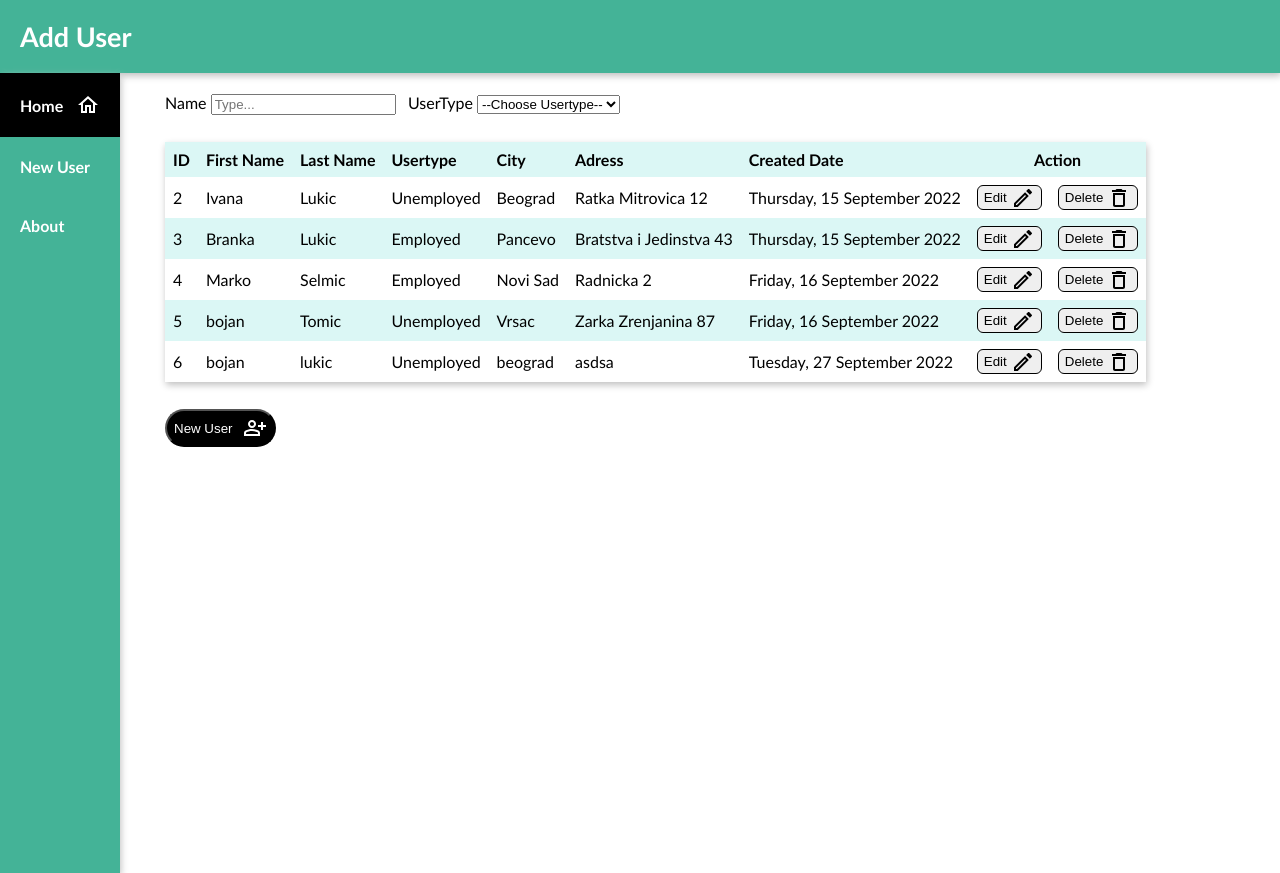
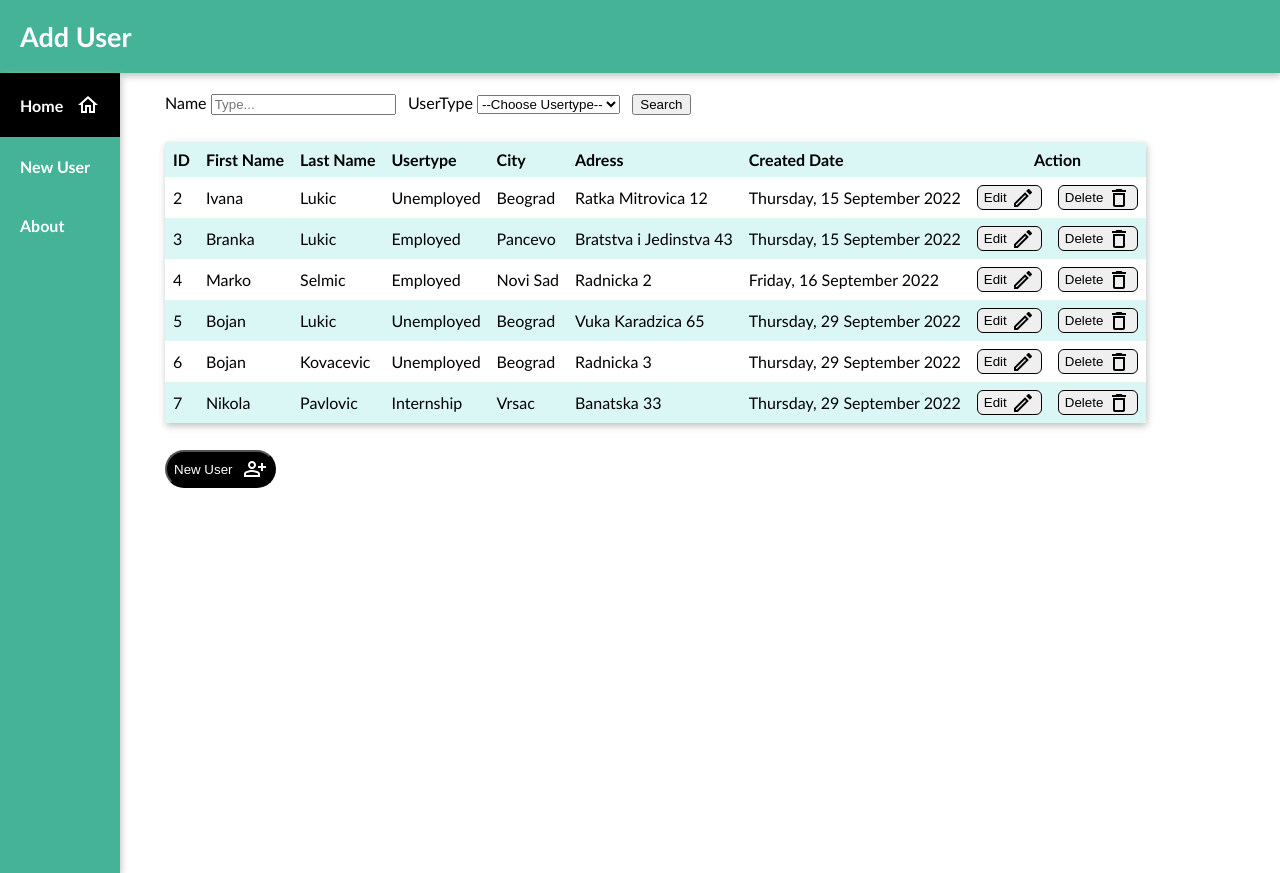
Before and after one commit to bojanlukic/React-Add-User, a React (Create React App) app: page / in a window 1280 px wide. Built offline with nearby package versions, Linux system fonts and the light colour scheme; data requests are answered from the project's data file.

Commit message:
Search button done

```diff
--- a/db.json
+++ b/db.json
@@ -30,23 +30,31 @@
       "id": 4
     },
     {
-      "firstName": "bojan",
-      "lastName": "Tomic",
+      "firstName": "Bojan",
+      "lastName": "Lukic",
       "userType": "Unemployed",
-      "city": "Vrsac",
-      "adress": "Zarka Zrenjanina 87",
-      "createdDate": "Friday, 16 September 2022",
-      "id": 5,
-      "ModifiedDate": "Tuesday, 27 September 2022"
+      "city": "Beograd",
+      "adress": "Vuka Karadzica 65",
+      "createdDate": "Thursday, 29 September 2022",
+      "id": 5
     },
     {
-      "firstName": "bojan",
-      "lastName": "lukic",
+      "firstName": "Bojan",
+      "lastName": "Kovacevic",
       "userType": "Unemployed",
-      "city": "beograd",
-      "adress": "asdsa",
-      "createdDate": "Tuesday, 27 September 2022",
+      "city": "Beograd",
+      "adress": "Radnicka 3",
+      "createdDate": "Thursday, 29 September 2022",
       "id": 6
+    },
+    {
+      "firstName": "Nikola",
+      "lastName": "Pavlovic",
+      "userType": "Internship",
+      "city": "Vrsac",
+      "adress": "Banatska 33",
+      "createdDate": "Thursday, 29 September 2022",
+      "id": 7
     }
   ]
 }
--- a/src/components/EditPersonForm.js
+++ b/src/components/EditPersonForm.js
@@ -43,7 +43,7 @@ function EditPersonForm() {
     });
   };
 
-  const submit = (e) => {
+  const handlerOnClick = (e) => {
     e.preventDefault();
     console.log("Submitujemo podatke za izmenu korisnika:", state);
 
@@ -53,7 +53,7 @@ function EditPersonForm() {
       month: "long",
       day: "numeric",
     };
-    const date = new Date(Date.now());
+    const date = new Date();
     const dateFormated = date.toLocaleString("en-GB", options);
 
     fetch(`http://localhost:3000/PERSON/${id}`, {
@@ -67,7 +67,7 @@ function EditPersonForm() {
       }),
     })
       .then((res) => {
-        console.log("Uspesno izmenjena osoba", id);
+        console.log(`Uspesno izmenjena osoba ${id}`);
         navigate("/");
       })
       .catch((err) => console.log("Greska,pogresna URL adresa!", err.message));
@@ -76,7 +76,6 @@ function EditPersonForm() {
   return (
     <div>
       <h1>Edit user (ID {id})</h1>
-      <form onSubmit={submit}>
         <div className="field">
           <label>First Name</label>
           <input
@@ -126,7 +125,7 @@ function EditPersonForm() {
           />
         </div>
 
-        <button className="btnSave" type="submit">
+        <button className="btnSave" onClick={handlerOnClick}>
           Save changes
         </button>
         <button
@@ -137,7 +136,6 @@ function EditPersonForm() {
         >
           Cancel
         </button>
-      </form>
     </div>
   );
 }
--- a/src/components/Persons.js
+++ b/src/components/Persons.js
@@ -9,43 +9,31 @@ function Persons() {
   const navigate = useNavigate();
   const [employees, setEmployees] = useState([]);
   const [name, setName] = useState("");
-  const [userType, setUserType] = useState("");
-
+  const [position, setPosition] = useState("");
 
   useEffect(() => {
     refresh();
   }, []);
-
 
   const refresh = () => {
     fetch("http://localhost:3000/PERSON")
       .then((res) => res.json())
       .then((data) => {
         if (Array.isArray(data)) {
-          setEmployees(data)
+          setEmployees(data);
         }
       })
       .catch((err) => console.log("Greska pri ucitavanju URL-a", err));
   };
 
-
-
-  const filteredPersons = employees.filter((item) => {
-    let test = true;
-
-    if (name !== "") {
-      if (item.firstName.toLowerCase().startsWith(name.toLowerCase()) === false) {
-        test = false;
-      }
-    }
-    if (userType !== "") {
-      if (item.userType !== userType) {
-        test = false;
-      }
-    }
-
-    return test;
-  });
+  const handlerOnClick = () => {
+    const filteredPersons = employees.filter(
+      (item) =>
+        item.firstName.toLowerCase().startsWith(name) &&
+        item.userType.includes(position)
+    );
+    setEmployees(filteredPersons);
+  };
 
   const deletePerson = (id) => {
     console.log("brisemo osobu", id);
@@ -60,30 +48,33 @@ function Persons() {
       .catch((err) => console.log("Nije ispravan URL!", err));
   };
 
-
-
-
   return (
     <div>
       <div className="input">
-        <form>
         <label>Name</label>&nbsp;
         <input
           type="text"
           name="name"
           placeholder="Type..."
-            onChange={(e) => setName(e.target.value)}
+          onChange={(e) => {
+            setName(e.target.value);
+          }}
         />
         &nbsp; &nbsp;
         <label>UserType</label>&nbsp;
-          <select name="usertype" onChange={(e) => setUserType(e.target.value)}>
+        <select
+          name="usertype"
+          onChange={(e) => {
+            setPosition(e.target.value);
+          }}
+        >
           <option value="">--Choose Usertype--</option>
           <option value="Internship">Internship</option>
           <option value="Employed">Employed</option>
           <option value="Unemployed">Unemployed</option>
         </select>
         &nbsp; &nbsp;
-        </form>
+        <button onClick={handlerOnClick}>Search</button>
       </div>
 
       <table className="table">
@@ -102,7 +93,7 @@ function Persons() {
           </tr>
         </thead>
         <tbody>
-          {filteredPersons.map((employee) => {
+          {employees.map((employee) => {
             return (
               <tr key={employee.id}>
                 <td>{employee.id}</td>
@@ -116,7 +107,7 @@ function Persons() {
                   <button
                     className="btnEdit"
                     onClick={() => {
-                      navigate("/edit/" + employee.id);
+                      navigate(`/edit/${employee.id}`);
                     }}
                   >
                     <div className="edit">Edit</div>
@@ -140,10 +131,8 @@ function Persons() {
         </tbody>
       </table>
 
-      {filteredPersons.length > 0 ? null : (
-        <div className="info">
-          There are no results
-        </div>
+      {employees.length > 0 ? null : (
+        <div className="info">There are no results</div>
       )}
 
       <button
--- a/src/index.js
+++ b/src/index.js
@@ -6,9 +6,9 @@ import reportWebVitals from './reportWebVitals';
 
 const root = ReactDOM.createRoot(document.getElementById('root'));
 root.render(
-  <React.StrictMode>
+  // <React.StrictMode>
     <App />
-  </React.StrictMode>
+  /* </React.StrictMode> */
 );
 
 // If you want to start measuring performance in your app, pass a function
```
Lines whose indentation alone changed are shown as unchanged.
